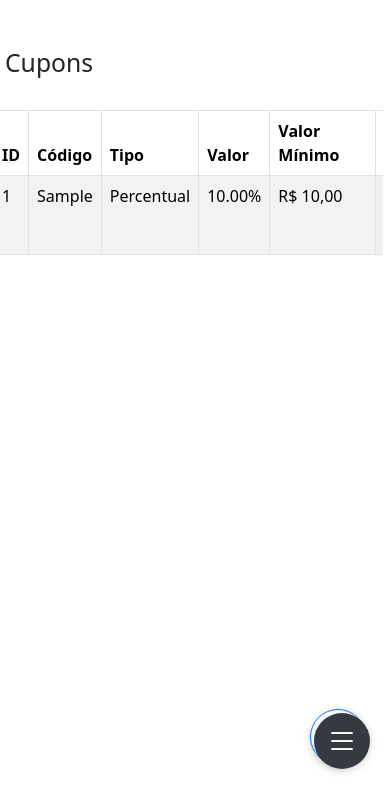
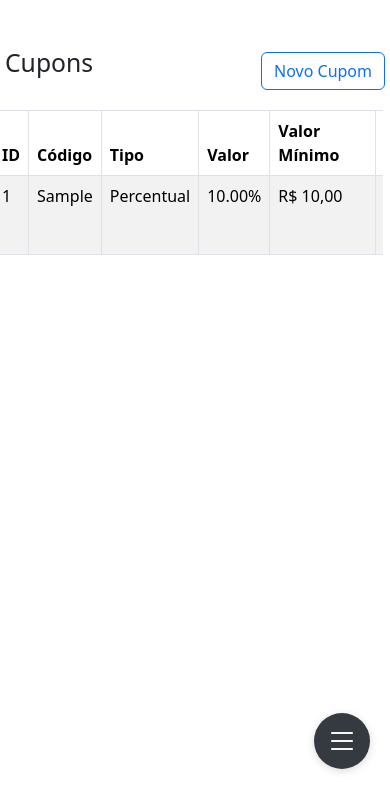
Before and after one commit to feinfo/ERP, a CodeIgniter app: page /database/cupom in a window 390 px wide. Shown: the part 55-844 px from the top of the page. Run offline with CodeIgniter, Linux system fonts and the light colour scheme; tables that the repository leaves empty hold one stand-in row (values such as "Sample post"); some libraries are stand-ins or nearby versions.

Commit message:
fix: melhoria layout responsivo

```diff
--- a/app/application/views/cupom/listar.php
+++ b/app/application/views/cupom/listar.php
@@ -1,7 +1,7 @@
 <div class="container mt-5">
   <div class="d-flex justify-content-between align-items-center mb-3">
     <h2 class="mb-3">Cupons</h2>
-    <a href="<?= base_url('cupom/form') ?>" class="btn btn-outline-primary d-none d-md-block">Novo Cupom</a>
+    <a href="<?= base_url('cupom/form') ?>" class="btn btn-outline-primary">Novo Cupom</a>
   </div>
   <div class="table-responsive">
     <table class="table table-striped table-bordered w-100">
@@ -34,7 +34,4 @@
       </tbody>
     </table>
   </div>
-  <a href="<?= base_url('cupom/form') ?>" class="btn btn-outline-primary btn-lg rounded-circle position-fixed d-md-none" style="bottom: 24px; right: 24px; z-index: 1050; width: 56px; height: 56px; display: flex; align-items: center; justify-content: center; font-size: 2rem; box-shadow: 0 2px 8px rgba(0,0,0,0.15);">
-    <i class="bi bi-plus"></i>
-  </a>
 </div>
```
Also changed, not shown: app/application/views/produto/index.php (+2 -5 lines).
